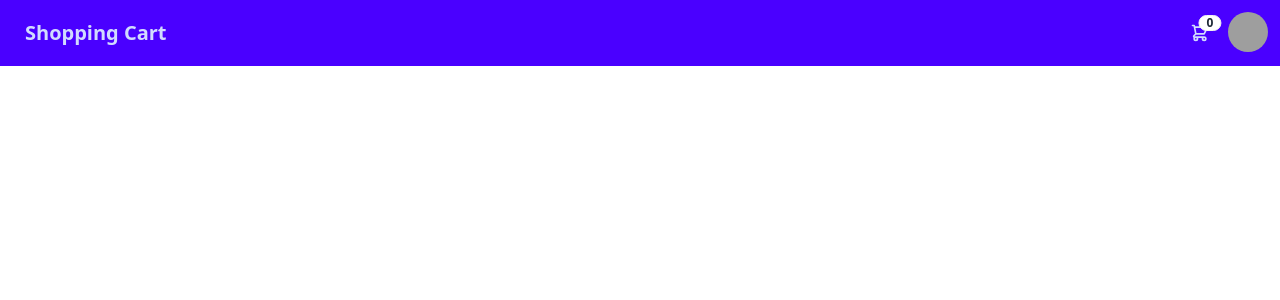
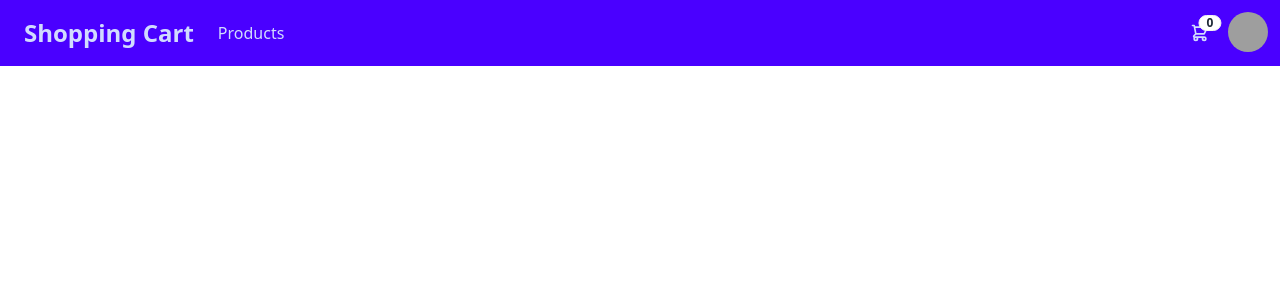
Before and after one commit to youyoumu/shopping-cart, a React (Vite) app: page / in a window 1280 px wide. Shown: the top 300 px of the page. Built offline with nearby package versions, Linux system fonts and the light colour scheme; grey boxes are pictures that could not be loaded.

Commit message:
Add products to navbar

```diff
--- a/src/routes/Index.jsx
+++ b/src/routes/Index.jsx
@@ -1,12 +1,15 @@
-import { Outlet } from 'react-router-dom'
+import { Outlet, Link } from 'react-router-dom'
 
 export default function Index() {
   return (
     <>
       <div>
         <div className="navbar bg-primary text-primary-content">
-          <div className="flex-1">
-            <a className="btn btn-ghost text-xl">Shopping Cart</a>
+          <div className="flex-1 gap-2 items-center flex">
+            <Link to="/" className="text-2xl font-bold mx-4">
+              Shopping Cart
+            </Link>
+            <Link to="/products">Products</Link>
           </div>
           <div className="flex-none">
             <div className="dropdown dropdown-end">
```
